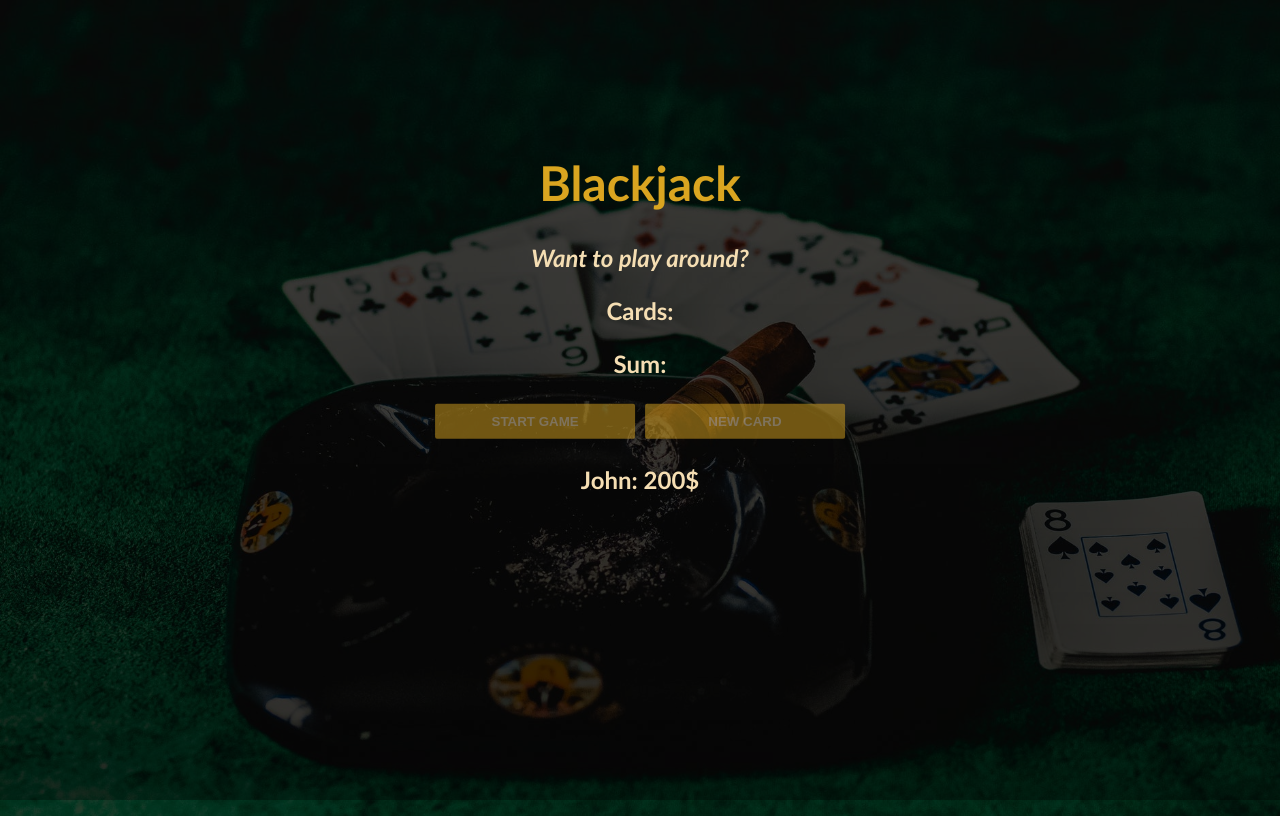
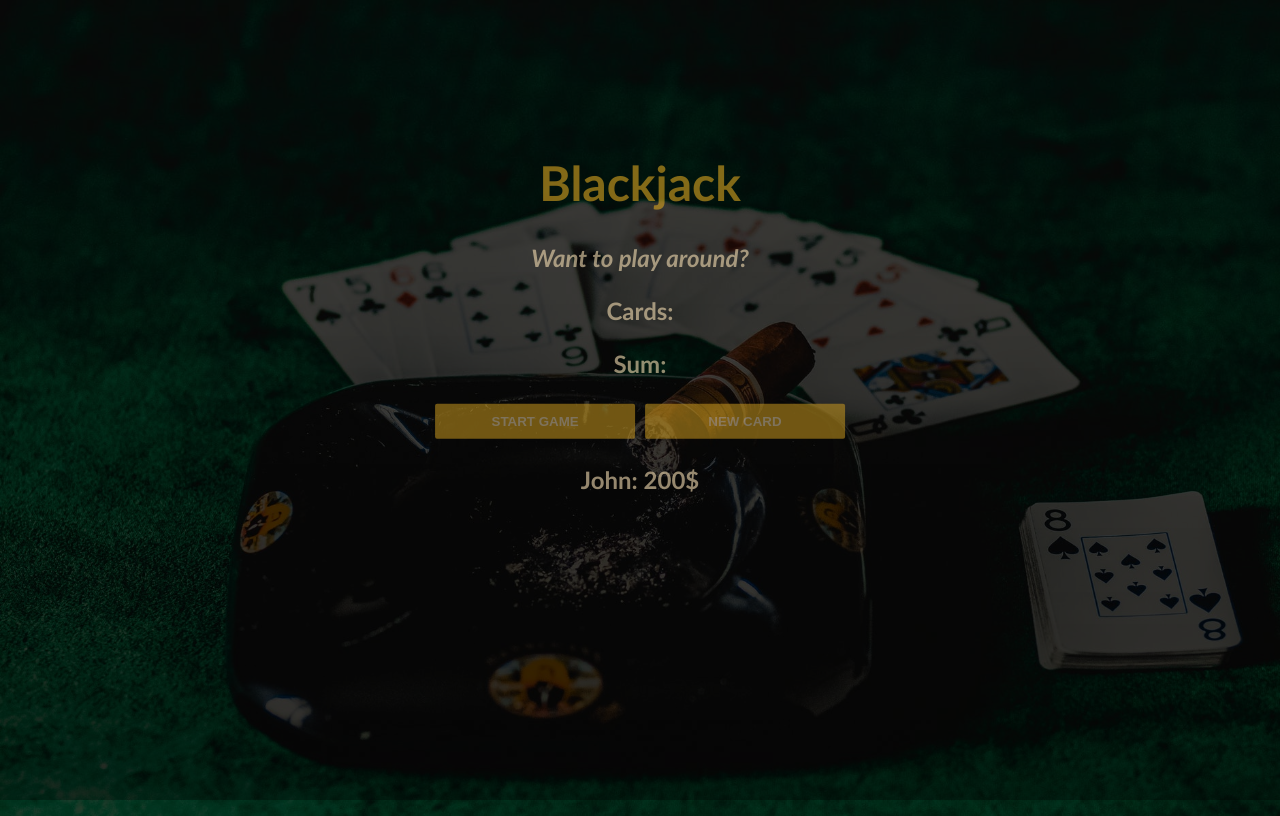
Before and after one commit to RustamovRRR/BlackjackGame, a plain HTML site: page index.html in a window 1280 px wide. Drawn offline with Linux system fonts and the light colour scheme.

Commit message:
adding hover to some styles

```diff
--- a/style.css
+++ b/style.css
@@ -11,7 +11,6 @@ body {
   font-weight: bold;
   overflow: hidden;
 }
-
 .center {
   position: absolute;
   top: 40%;
@@ -20,6 +19,12 @@ body {
 }
 h1 {
   color: goldenrod;
+  transition: all 0.5s linear;
+  opacity: 0.6;
+}
+h1:hover {
+  transform: scale(1.3);
+  opacity: 1;
 }
 button {
   text-transform: uppercase;
@@ -35,9 +40,13 @@ button {
   opacity: 0.5;
   transition: all 0.5s linear;
 }
-button:hover {
+p {
+  opacity: 0.6;
+  transition: all 0.5s linear;
+}
+p:hover {
+  transform: scale(1.2);
   opacity: 1;
-  transform: scale(1.2);
 }
 #message-el {
   font-style: italic;
```
